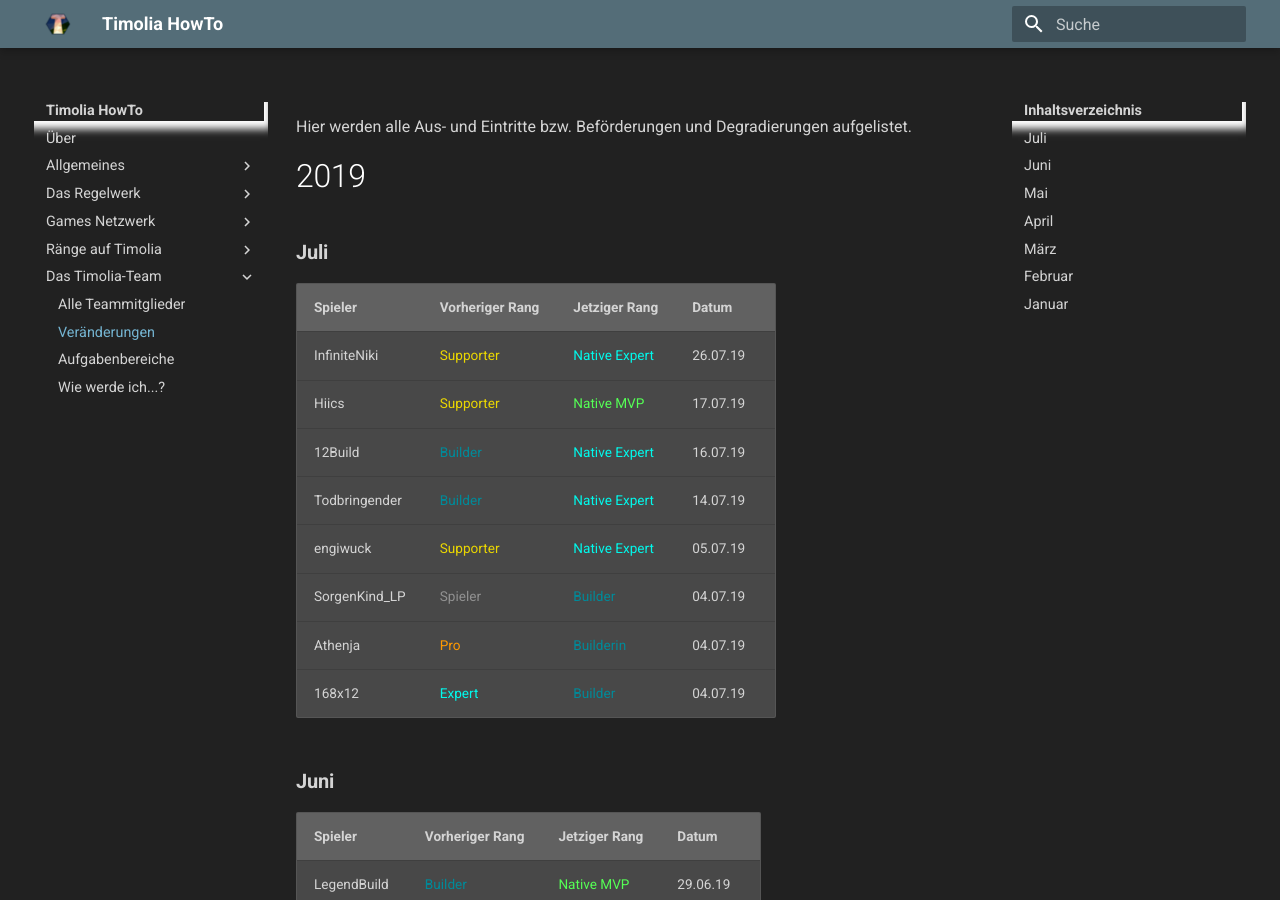
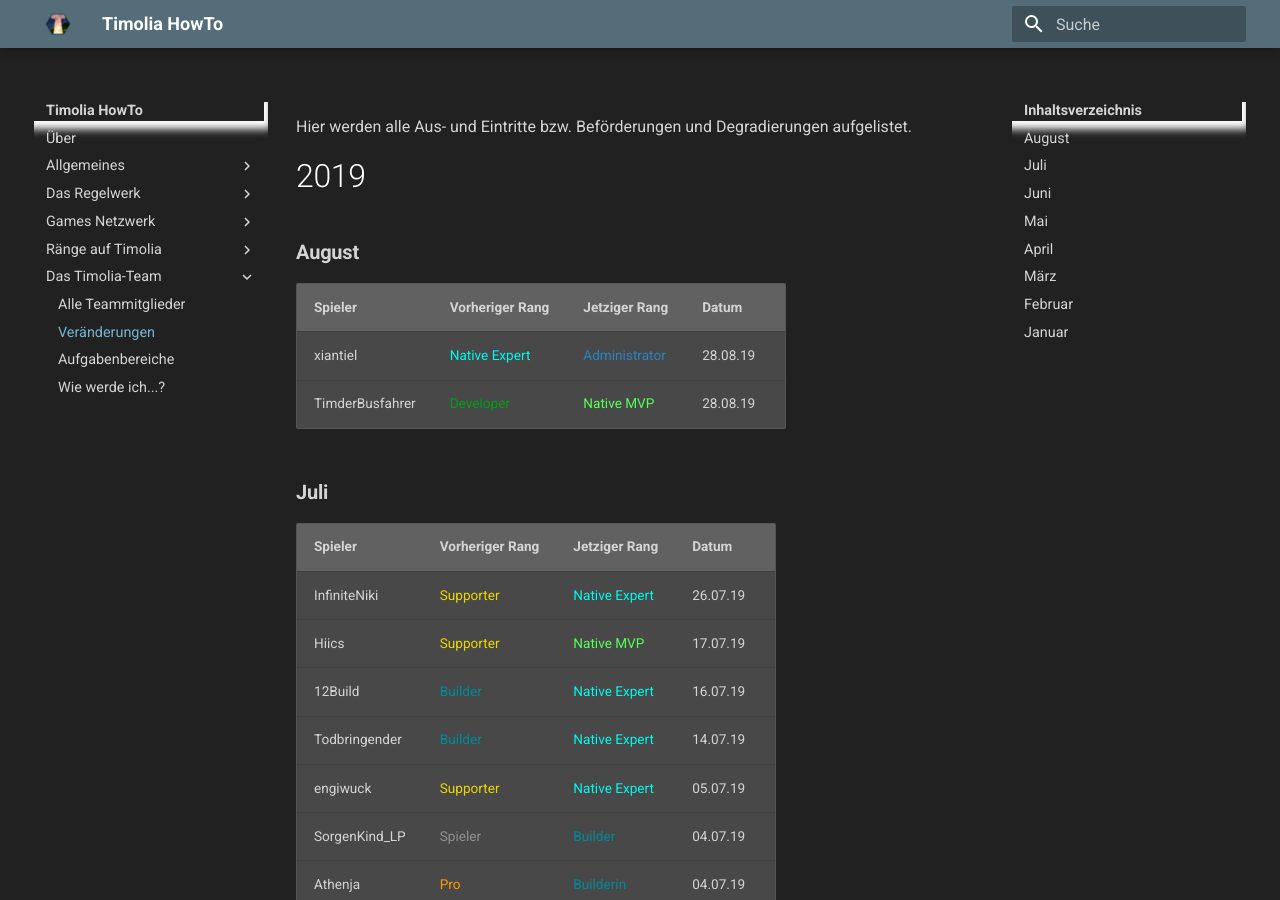
Before and after one commit to TimoliaDE/HowTo, an MkDocs documentation site: the page built from docs/team/changes.md, in a window 1280 px wide and 900 px high. Built offline with MkDocs 1.6.1 and Material for MkDocs 9.7.7, drawn with Linux system fonts in a browser that asks for light colours; old or Windows-style settings are respelled for this version of MkDocs.

Commit message:
Update changes.md

```diff
--- a/docs/team/changes.md
+++ b/docs/team/changes.md
@@ -1,6 +1,12 @@
 Hier werden alle Aus- und Eintritte bzw. Beförderungen und Degradierungen aufgelistet.
 
 # 2019
+
+###  <strong>August</strong>
+| Spieler | Vorheriger Rang | Jetziger Rang | Datum |
+| ------ | ------ | ------ | ------ |
+| xiantiel | <span class='expert'>Native Expert</span> | <span class='administrator'>Administrator</span> | 28.08.19 |
+| TimderBusfahrer | <span class='developer'>Developer</span> | <span class='mvp'>Native MVP</span> | 28.08.19 |
 
 ###  <strong>Juli</strong>
 | Spieler | Vorheriger Rang | Jetziger Rang | Datum |
```
